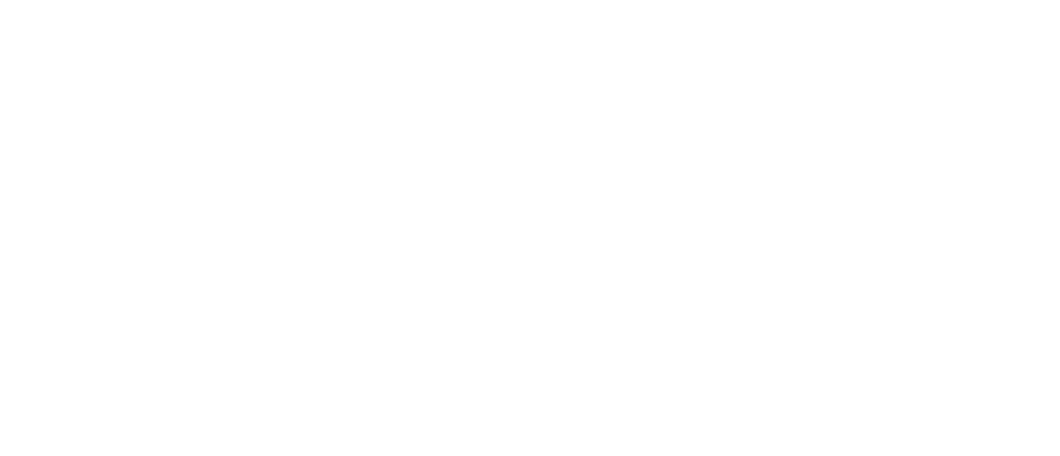
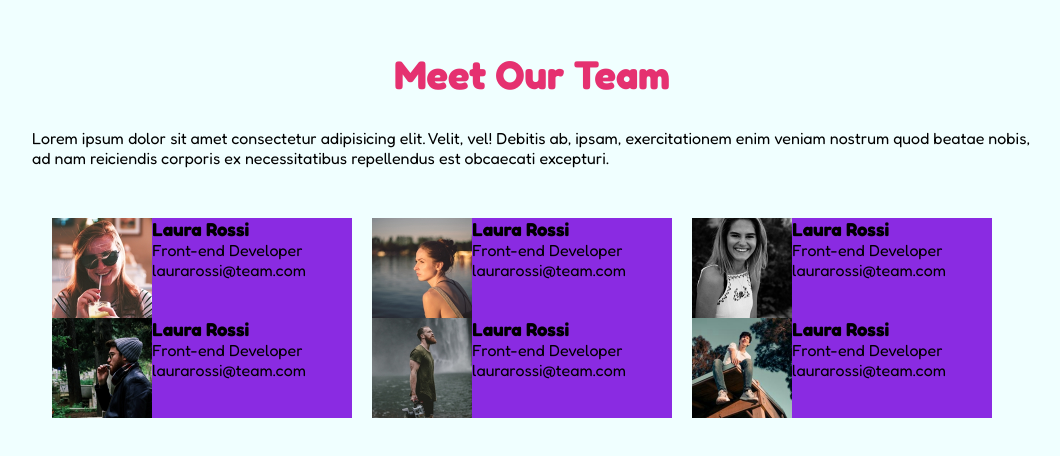
Before and after one commit to aldoaquino451/html-css-float-cards, a plain HTML site: page index.html in a window 1280 px wide. Shown: the whole page, without its empty margins (108-1168 px from the left). Drawn offline with Linux system fonts and the light colour scheme.

Commit message:
add header and main

```diff
--- a/css/style.css
+++ b/css/style.css
@@ -8,4 +8,42 @@
 /* general  */
 body {
   font-family: 'Fredoka', sans-serif;
+  background-color: azure;
 }
+
+header, main {
+  width: 1000px;
+  max-width: 80%;
+  margin: 50px auto;
+}
+
+h1 {
+  text-align: center;
+  font-size: 2.5rem;
+  color: #e53170;
+  padding-bottom: 30px;
+}
+
+.card {
+  display: inline-block;
+  background-color: blueviolet;
+  margin-left: 20px;
+  height: 100px;
+  width: calc(30%);
+}
+
+.float-left {
+  float: left;
+}
+.float-right {
+  float: right;
+}
+
+.card img {
+  height: 100%;
+}
+.clearfit::after {
+  content: "";
+  display: table;
+  clear: both;
+}
--- a/index.html
+++ b/index.html
@@ -16,6 +16,87 @@
 
 <body>
 
+  <header>
+    <div class="title">
+
+      <h1>Meet Our Team</h1>
+
+      <p>Lorem ipsum dolor sit amet consectetur adipisicing elit. Velit, vel! Debitis ab, ipsam, exercitationem enim veniam nostrum quod beatae nobis, ad nam reiciendis corporis ex necessitatibus repellendus est obcaecati excepturi.</p>
+
+    </div>
+  </header>
+
+  <main class="clearfit">
+    <section class="cards">
+
+      <div class="card float-left clearfit">
+
+        <img class="float-left" src="img/female1.png" alt="female">
+        <div class="float-left">
+          <h3>Laura Rossi</h3>
+          <p>Front-end Developer</p>
+          <p class="email">laurarossi@team.com</p>
+        </div>
+
+      </div>
+
+      <div class="card float-left">
+
+        <img class="float-left" src="img/female2.png" alt="female">
+        <div class="float-left">
+          <h3>Laura Rossi</h3>
+          <p>Front-end Developer</p>
+          <p class="email">laurarossi@team.com</p>
+        </div>
+
+      </div>
+
+      <div class="card float-left">
+
+        <img class="float-left" src="img/female3.png" alt="female">
+        <div class="float-left">
+          <h3>Laura Rossi</h3>
+          <p>Front-end Developer</p>
+          <p class="email">laurarossi@team.com</p>
+        </div>
+
+      </div>
+
+      <div class="card float-left">
+
+        <img class="float-left" src="img/male1.png" alt="x  male">
+        <div class="float-left">
+          <h3>Laura Rossi</h3>
+          <p>Front-end Developer</p>
+          <p class="email">laurarossi@team.com</p>
+        </div>
+
+      </div>
+
+      <div class="card float-left">
+
+        <img class="float-left" src="img/male2.png" alt="male">
+        <div class="float-left">
+          <h3>Laura Rossi</h3>
+          <p>Front-end Developer</p>
+          <p class="email">laurarossi@team.com</p>
+        </div>
+
+      </div>
+
+      <div class="card float-left">
+
+        <img class="float-left" src="img/male3.png" alt="male">
+        <div class="float-left">
+          <h3>Laura Rossi</h3>
+          <p>Front-end Developer</p>
+          <p class="email">laurarossi@team.com</p>
+        </div>
+
+      </div>
+
+    </section>
+  </main>
 
 </body>
 
```
